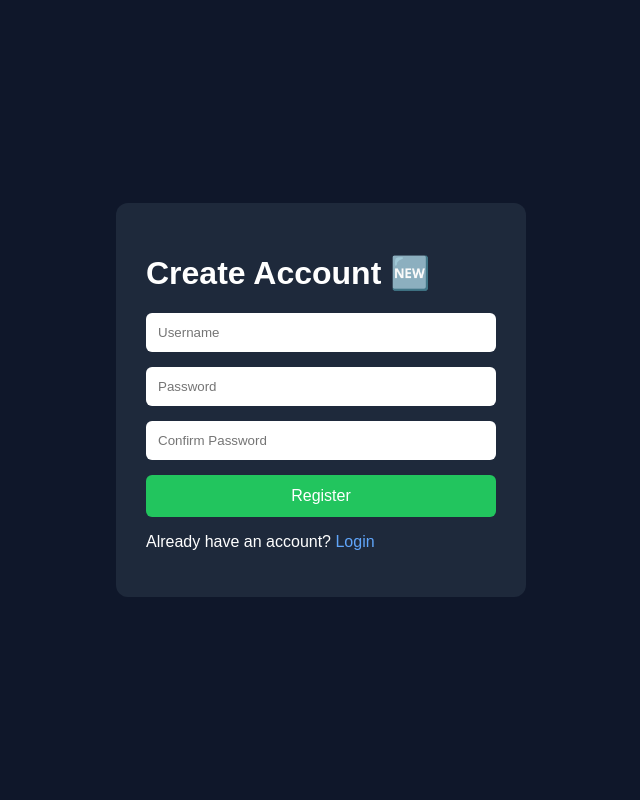
After one commit to aashikaK/Social-Media-App, a Django app: page /register in a window 1280 px wide. The commit adds this page. Shown: the whole page, without its empty margins (319-959 px from the left). Run offline with Django 5.2, Linux system fonts and the light colour scheme.

Commit message:
templates

```diff
--- a/accounts/urls.py
+++ b/accounts/urls.py
@@ -1,9 +1,11 @@
-from django.contrib import admin,views
+from django.contrib import admin
+from . import views
 from django.urls import path
 
 urlpatterns = [
-    path('/', views.home,name="home"),
+    path('', views.home,name="home"),
     path('login', views.loginUser,name="login"),
-    path('logout', views.logoutser,name="logout"),
+    path('logout', views.logoutUser,name="logout"),
+    path('register', views.registerUser,name="register"),
 
 ]
--- a/accounts/views.py
+++ b/accounts/views.py
@@ -1,5 +1,6 @@
 from django.shortcuts import render,redirect
 from django.contrib.auth import authenticate,login,logout
+from django.contrib.auth.models import User
 
 # Create your views here.
 def loginUser(request):
@@ -18,6 +19,71 @@ def loginUser(request):
             })
     return render(request, "login.html")
 
+def registerUser(request):
+
+    if request.method == "POST":
+
+        username = request.POST.get("username")
+        password = request.POST.get("password")
+        confirm_password = request.POST.get("confirm_password")
+
+        # password check
+        if password != confirm_password:
+            return render(request, "register.html", {
+                "error": "Passwords do not match"
+            })
+
+        # username already exists
+        if User.objects.filter(username=username).exists():
+            return render(request, "register.html", {
+                "error": "Username already exists"
+            })
+
+        # password length
+        if len(password) < 8:
+            return render(request, "register.html", {
+                "error": "Password must be at least 8 characters"
+            })
+
+        # uppercase check
+        if not any(char.isupper() for char in password):
+            return render(request, "register.html", {
+                "error": "Password must contain an uppercase letter"
+            })
+
+        # lowercase check
+        if not any(char.islower() for char in password):
+            return render(request, "register.html", {
+                "error": "Password must contain a lowercase letter"
+            })
+
+        # number check
+        if not any(char.isdigit() for char in password):
+            return render(request, "register.html", {
+                "error": "Password must contain a number"
+            })
+
+        # special character check
+        special_characters = "!@#$%^&*()_+-=[]{}|;:',.<>?/"
+
+        if not any(char in special_characters for char in password):
+            return render(request, "register.html", {
+                "error": "Password must contain a special character"
+            })
+
+
+        # create user
+        user = User.objects.create_user(
+            username=username,
+            password=password
+        )
+
+        user.save()
+
+        return redirect("login")
+
+    return render(request, "register.html")
+
 def home(request):
     if request.user.is_anonymous:
         return redirect("login")
--- a/socialhub/urls.py
+++ b/socialhub/urls.py
@@ -15,8 +15,9 @@ Including another URLconf
     2. Add a URL to urlpatterns:  path('blog/', include('blog.urls'))
 """
 from django.contrib import admin
-from django.urls import path
+from django.urls import path,include
 
 urlpatterns = [
     path('admin/', admin.site.urls),
+    path('', include('accounts.urls')),
 ]
--- a/templates/login.html
+++ b/templates/login.html
@@ -99,7 +99,7 @@
 
         <div class="bottom-text">
             Don’t have an account?
-            <a href="/register/">Create Account</a>
+            <a href="register">Create Account</a>
         </div>
 
     </div>
--- /dev/null
+++ b/templates/register.html
@@ -0,0 +1,91 @@
+<!DOCTYPE html>
+<html>
+<head>
+    <title>Register</title>
+
+    <style>
+
+        body{
+            margin:0;
+            height:100vh;
+            display:flex;
+            justify-content:center;
+            align-items:center;
+            background:#0f172a;
+            font-family:Arial,sans-serif;
+        }
+
+        .register-box{
+            width:350px;
+            background:#1e293b;
+            padding:30px;
+            border-radius:12px;
+            color:white;
+        }
+
+        input{
+            width:100%;
+            padding:12px;
+            margin-bottom:15px;
+            border:none;
+            border-radius:6px;
+            box-sizing:border-box;
+        }
+
+        button{
+            width:100%;
+            padding:12px;
+            border:none;
+            border-radius:6px;
+            background:#22c55e;
+            color:white;
+            cursor:pointer;
+            font-size:16px;
+        }
+
+        .error{
+            color:red;
+            text-align:center;
+        }
+
+        a{
+            color:#60a5fa;
+            text-decoration:none;
+        }
+
+    </style>
+
+</head>
+<body>
+
+<div class="register-box">
+
+    <h1>Create Account 🆕</h1>
+
+    {% if error %}
+        <p class="error">{{ error }}</p>
+    {% endif %}
+
+    <form method="POST">
+
+        {% csrf_token %}
+
+        <input type="text" name="username" placeholder="Username" required>
+
+        <input type="password" name="password" placeholder="Password" required>
+
+        <input type="password" name="confirm_password" placeholder="Confirm Password" required>
+
+        <button type="submit">Register</button>
+
+    </form>
+
+    <p>
+        Already have an account?
+        <a href="login">Login</a>
+    </p>
+
+</div>
+
+</body>
+</html>
```
Also changed, not shown: db.sqlite3.
